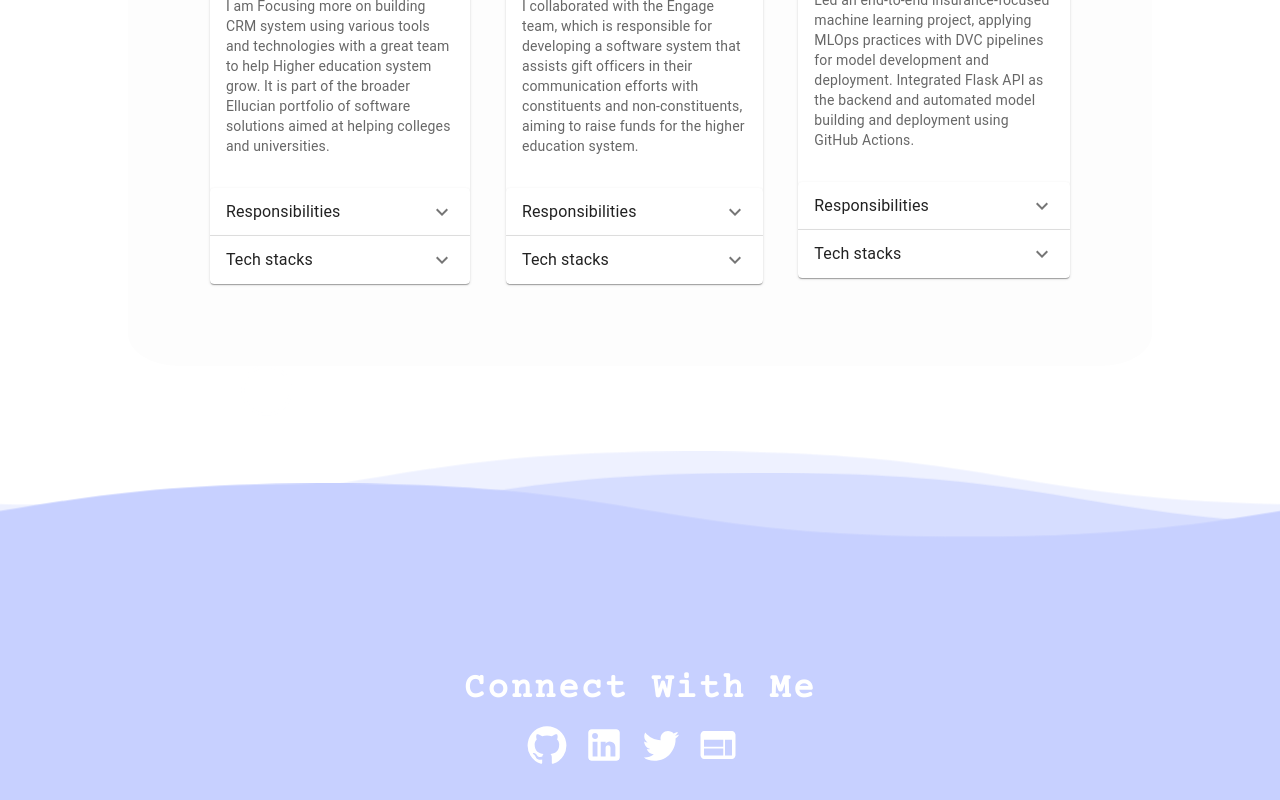
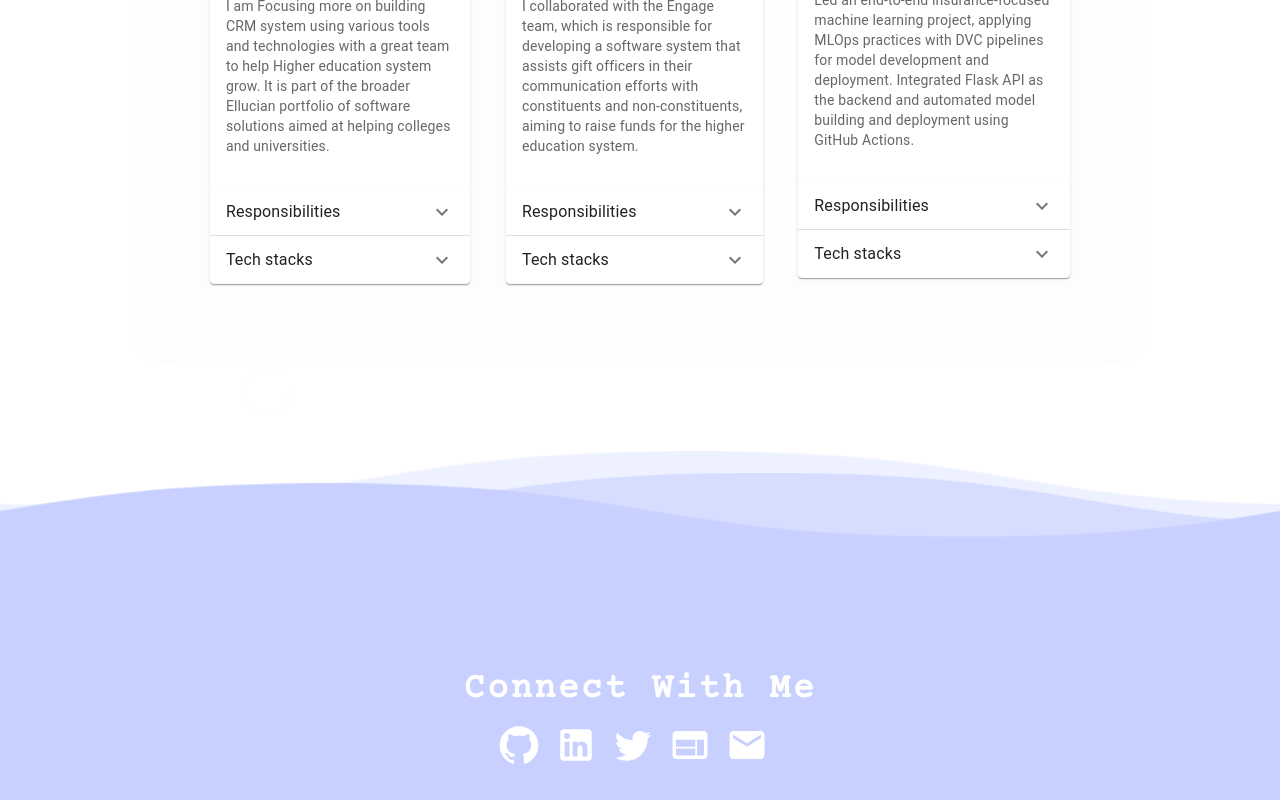
Before and after one commit to nixhantb/nishantbanjade.com.np, a React (Vite) app: page / in a window 1280 px wide. Shown: the part 1761-2561 px from the top of the page. Built offline with nearby package versions, Linux system fonts and the light colour scheme.

Commit message:
feat: Add email support for the contact section

```diff
--- a/src/component/footer/Contact.tsx
+++ b/src/component/footer/Contact.tsx
@@ -9,6 +9,7 @@ import WebIcon from "@mui/icons-material/Web";
 import TwitterIcon from "@mui/icons-material/Twitter";
 import { Colors } from "../../assets/styles/basetheme/theme";
 import { useMediaQuery } from "@mui/material";
+import EmailIcon from "@mui/icons-material/Email";
 export default function Contact() {
   const isSmallScreen = useMediaQuery("(max-width:600px)");
   const isMediumScreen = useMediaQuery("(max-width:960px)");
@@ -66,6 +67,9 @@ export default function Contact() {
         >
           <WebIcon sx={iconStyle} />
         </a>
+        <a href="mailto:nixhant07@gmail.com">
+          <EmailIcon sx={iconStyle} />
+        </a>
       </ContactIconsContainer>
     </ContactContainer>
   );
```
